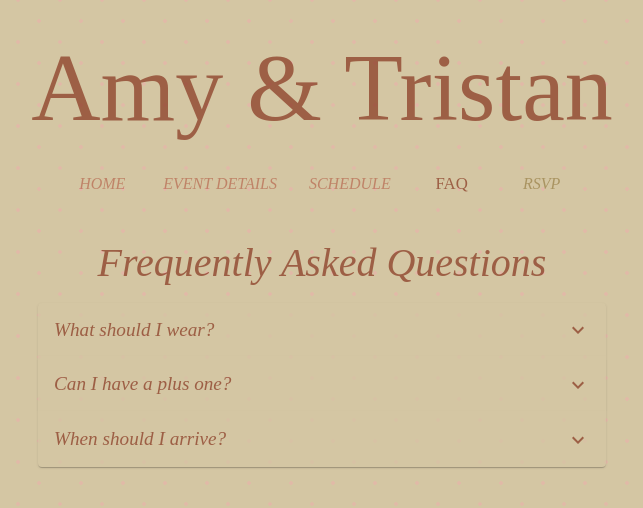
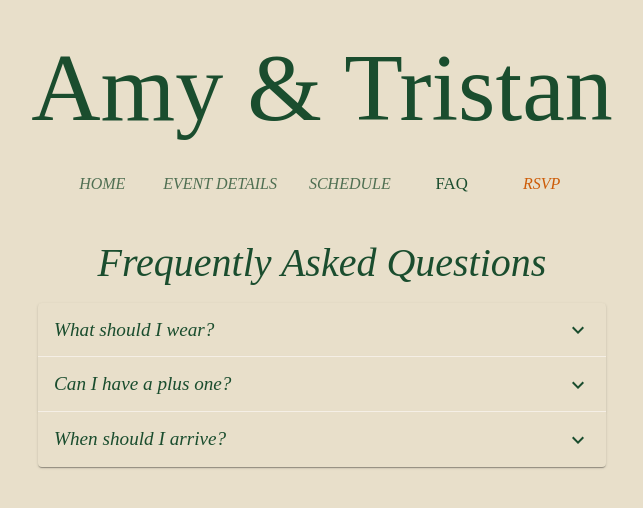
Before and after one commit to sarahcuthbert/atwedding, a React (Vite) app: page /faq in a window 1280 px wide. Shown: the top 508 px of the page, without its empty margins (318-961 px from the left). Built offline with nearby package versions, Linux system fonts and the light colour scheme; a web font is replaced by a local one.

Commit message:
Update colour theme and remove patterned background (sad)

```diff
--- a/src/components/ScheduleItem.tsx
+++ b/src/components/ScheduleItem.tsx
@@ -25,7 +25,7 @@ export const ScheduleItem = ({icon, itemTitle, time}: TimelineItemProps) => {
                 {time}
             </TimelineOppositeContent>
             <TimelineSeparator>
-                <TimelineConnector sx={{bgcolor: 'secondary.main'}}/>
+                <TimelineConnector sx={{bgcolor: 'primary.contrast'}}/>
                 <TimelineDot color="primary">
                     {icon}
                 </TimelineDot>
--- a/src/index.css
+++ b/src/index.css
@@ -4,11 +4,7 @@ body {
   -webkit-font-smoothing: antialiased;
   -moz-osx-font-smoothing: grayscale;
   text-align: center;
-  background-color: #d4c6a3;
-  opacity: 0.7;
-  background-image:  radial-gradient(#e0baa7 2.05px, transparent 2.05px), radial-gradient(#e0baa7 2.05px, #d4c6a3 2.05px);
-  background-size: 42px 42px;
-  background-position: 0 0,21px 21px;
+  background-color: #E8DFCA;
 }
 
 :root {
--- a/src/pages/FAQ.tsx
+++ b/src/pages/FAQ.tsx
@@ -4,7 +4,7 @@ import {QuestionAndAnswer} from "../components/QuestionAndAnswer.tsx";
 export const FAQ = () => {
     return <>
         <Typography variant="h3">Frequently Asked Questions</Typography>
-        <Box component="div" width={600} m={"auto"} p="1rem" alignItems="center">
+        <Box component="div" maxWidth={600} m={"auto"} p="1rem" alignItems="center">
             <QuestionAndAnswer question="What should I wear?" answer="clothes" name="clothing"/>
             <QuestionAndAnswer question="Can I have a plus one?" answer="No" name="plus-one"/>
             <QuestionAndAnswer question="When should I arrive?" answer="12:30" name="arrival-time"/>
--- a/src/theme.tsx
+++ b/src/theme.tsx
@@ -4,23 +4,23 @@ import { createTheme } from '@mui/material/styles';
         palette: {
             mode: 'light',
             primary: {
-                main: '#86341e',
-                contrastText: '#d4c6a3',
+                main: '#1A4D2E',
+                contrastText: '#F5EFE6',
             },
             secondary: {
-                main: '#987F46 ',
-                contrastText: '#d4c6a3',
+                main: '#CD5C08 ',
+                contrastText: '#F5EFE6',
             },
             background: {
-                default: '#FFFFFF',
-                paper: '#d4c6a3',
+                default: '#E8DFCA',
+                paper: '#E8DFCA',
             },
             text: {
-                primary: '#86341e',
-                secondary: '#b7684f',
+                primary: '#1A4D2E',
+                secondary: '#4F6F52',
                 disabled: '#adadad',
             },
-            divider: '#d4c6a3',
+            divider: '#F5EFE6',
         },
 
         typography: {
```
